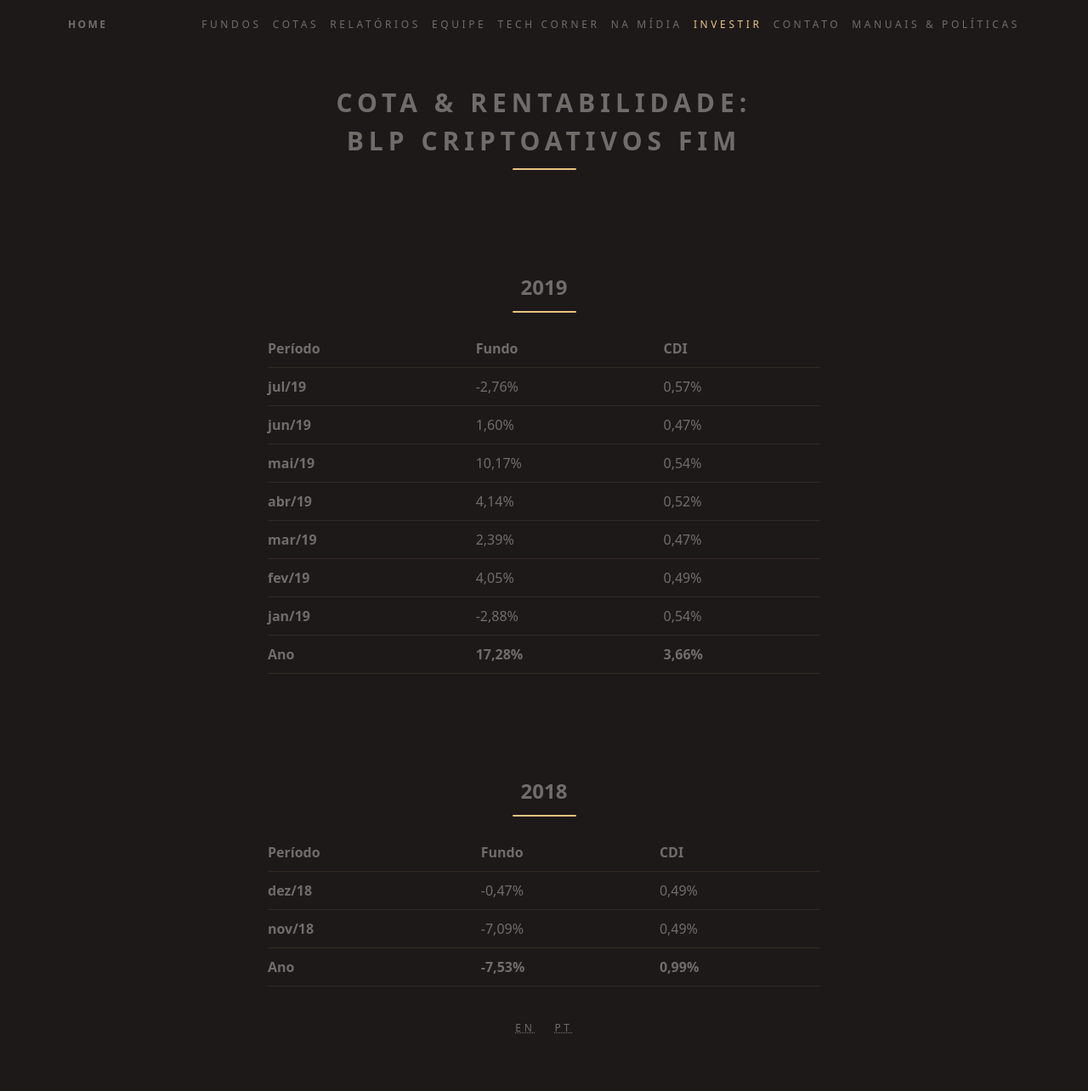
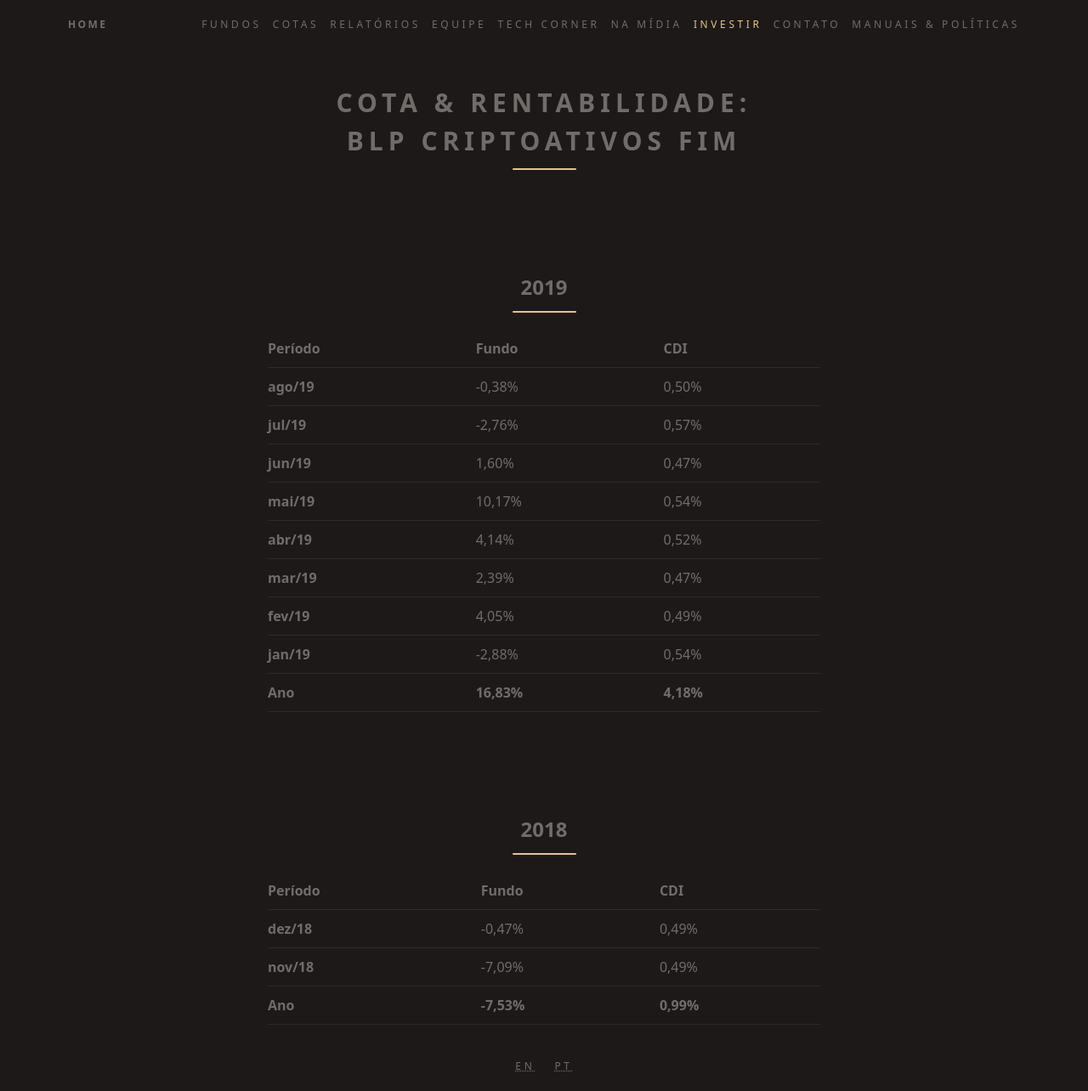
Before and after one commit to ateliedetemas/blpcrypto, a Jekyll site: the page built from _pages/rentabilidade/ativos-fim.md, in a window 1280 px wide. Shown: the whole page at 85% size. Built offline with Jekyll 4.4.1, drawn with Linux system fonts in a browser that asks for light colours; before the commit the page ends 1239 px from its top, so only the background shows below that.

Commit message:
Update ativos-fim.md

```diff
--- a/_pages/rentabilidade/ativos-fim.md
+++ b/_pages/rentabilidade/ativos-fim.md
@@ -9,6 +9,7 @@ permalink: "/rentabilidade/ativos-fim/"
 
 Período | Fundo | CDI
 ---|---|---
+**ago/19** | -0,38% | 0,50%
 **jul/19** | -2,76% | 0,57%
 **jun/19** | 1,60% | 0,47%
 **mai/19** | 10,17% | 0,54%
@@ -16,7 +17,7 @@ Período | Fundo | CDI
 **mar/19** | 2,39% | 0,47%
 **fev/19** | 4,05% | 0,49%
 **jan/19** | -2,88% | 0,54%
-**Ano**  | **17,28%** | **3,66%**
+**Ano**  | **16,83%** | **4,18%**
 
 ## 2018
 
```
